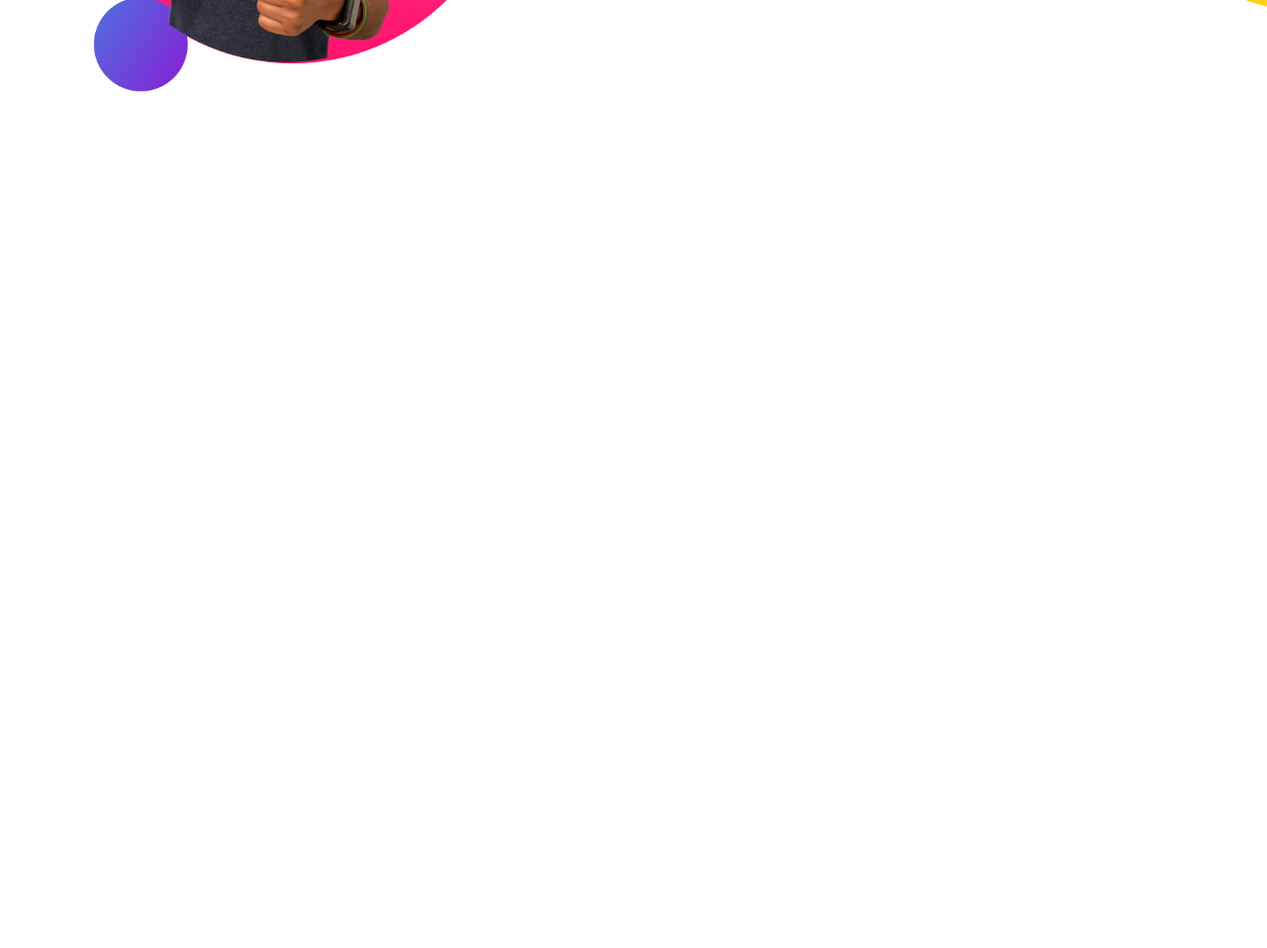
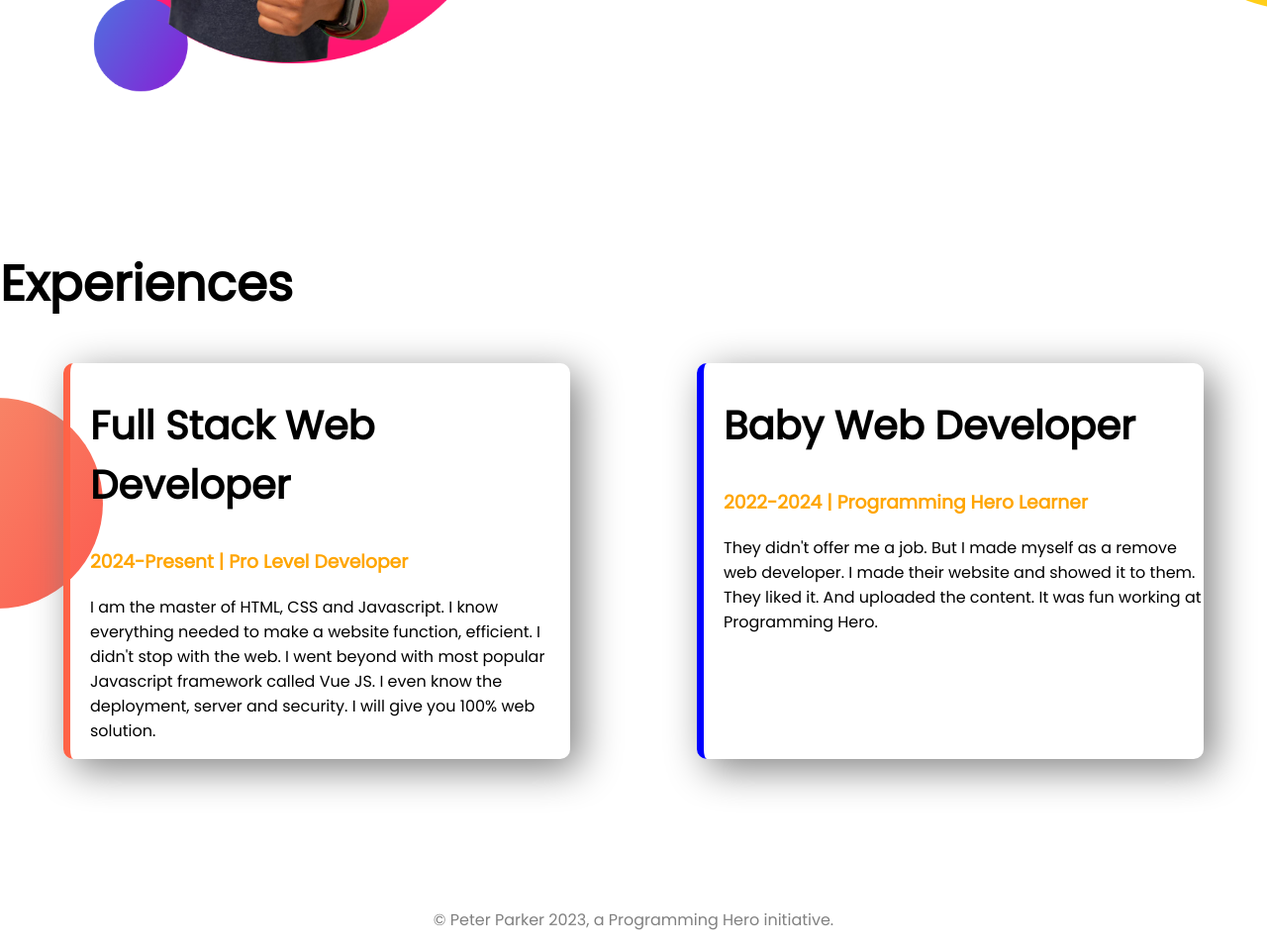
Before and after one commit to m7real/developer-portfolio, a plain HTML site: page index.html in a window 1280 px wide. Shown: the part 1024-1982 px from the top of the page at 99% size. Before the commit the page ends 1274 px from the top, so only its background shows below. Drawn offline with Linux system fonts and the light colour scheme.

Commit message:
styled border and added footer

```diff
--- a/index.html
+++ b/index.html
@@ -13,10 +13,10 @@
 </head>
 
 <body>
-    <section class="top-banner">
+    <section class="top-banner flexible-container">
         <div class="half-width">
             <h1>Welcome To</h1>
-            <h1><span class="color-orange">Jhankar Mahbub</span> World!</h1>
+            <h1><span class="orange-color">Jhankar Mahbub</span> World!</h1>
             <h3>Build Climber and Train Stopper</h3>
             <p>You might saw me jumping, climbing buildings, and stopping trains. But nobody pays me a dime for that
                 work. That's why I am learning and mastering web development. I will not stop until I become the Web
@@ -27,7 +27,7 @@
             <img src="images/jhankar.png" alt="">
         </div>
     </section>
-    <section class="dream-big">
+    <section class="dream-big flexible-container">
         <div class="half-width">
             <img src="images/jhankar2.png" alt="">
         </div>
@@ -39,6 +39,29 @@
             <a target="_blank" class="link-button" href="">DOWNLOAD RESUME</a>
         </div>
     </section>
+    <section class="experience-area">
+        <h1>Experiences</h1>
+        <div class="flexible-container">
+            <div id="full-stack-developer" class="experience-item">
+                <h2>Full Stack Web Developer</h2>
+                <h3 class="orange-color">2024-Present | Pro Level Developer</h3>
+                <p>I am the master of HTML, CSS and Javascript. I know everything needed to make a website function,
+                    efficient. I didn't stop with the web. I went beyond with most popular Javascript framework called
+                    Vue
+                    JS. I even know the deployment, server and security. I will give you 100% web solution.</p>
+            </div>
+            <div id="baby-web-developer" class="experience-item">
+                <h2>Baby Web Developer</h2>
+                <h3 class="orange-color">2022-2024 | Programming Hero Learner</h3>
+                <p>They didn't offer me a job. But I made myself as a remove web developer. I made their website and
+                    showed
+                    it to them. They liked it. And uploaded the content. It was fun working at Programming Hero.</p>
+            </div>
+        </div>
+    </section>
 </body>
+<footer>
+    <p>© Peter Parker 2023, a Programming Hero initiative.</p>
+</footer>
 
 </html>
--- a/style.css
+++ b/style.css
@@ -7,11 +7,15 @@ h1 {
     font-size: 50px;
 }
 
-.color-orange {
+h2 {
+    font-size: 40px;
+}
+
+.orange-color {
     color: orange;
 }
 
-section {
+.flexible-container {
     display: flex;
     margin-bottom: 150px;
 }
@@ -44,3 +48,31 @@ section {
     background-repeat: no-repeat;
     background-position: right;
 }
+
+.experience-area {
+    background-image: url(images/exp-bg.png);
+    background-repeat: no-repeat;
+    background-position: left;
+}
+
+.experience-item {
+    width: 40%;
+    margin-left: 5%;
+    margin-right: 5%;
+    padding-left: 20px;
+    border-radius: 10px;
+    box-shadow: 10px 10px 40px gray;
+}
+
+#full-stack-developer {
+    border-left: 7px solid tomato;
+}
+
+#baby-web-developer {
+    border-left: 7px solid blue;
+}
+
+footer p {
+    text-align: center;
+    color: gray;
+}
```
